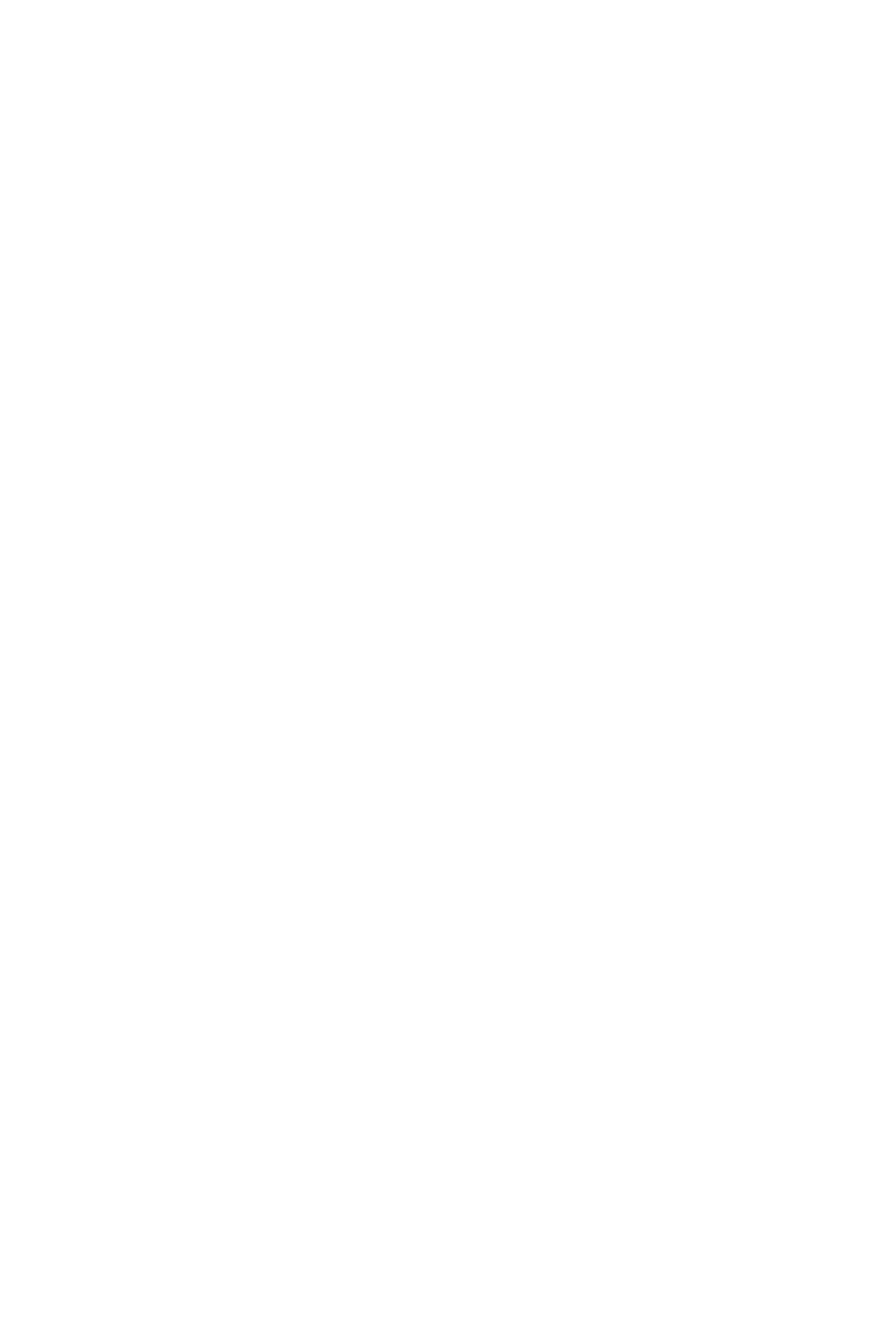
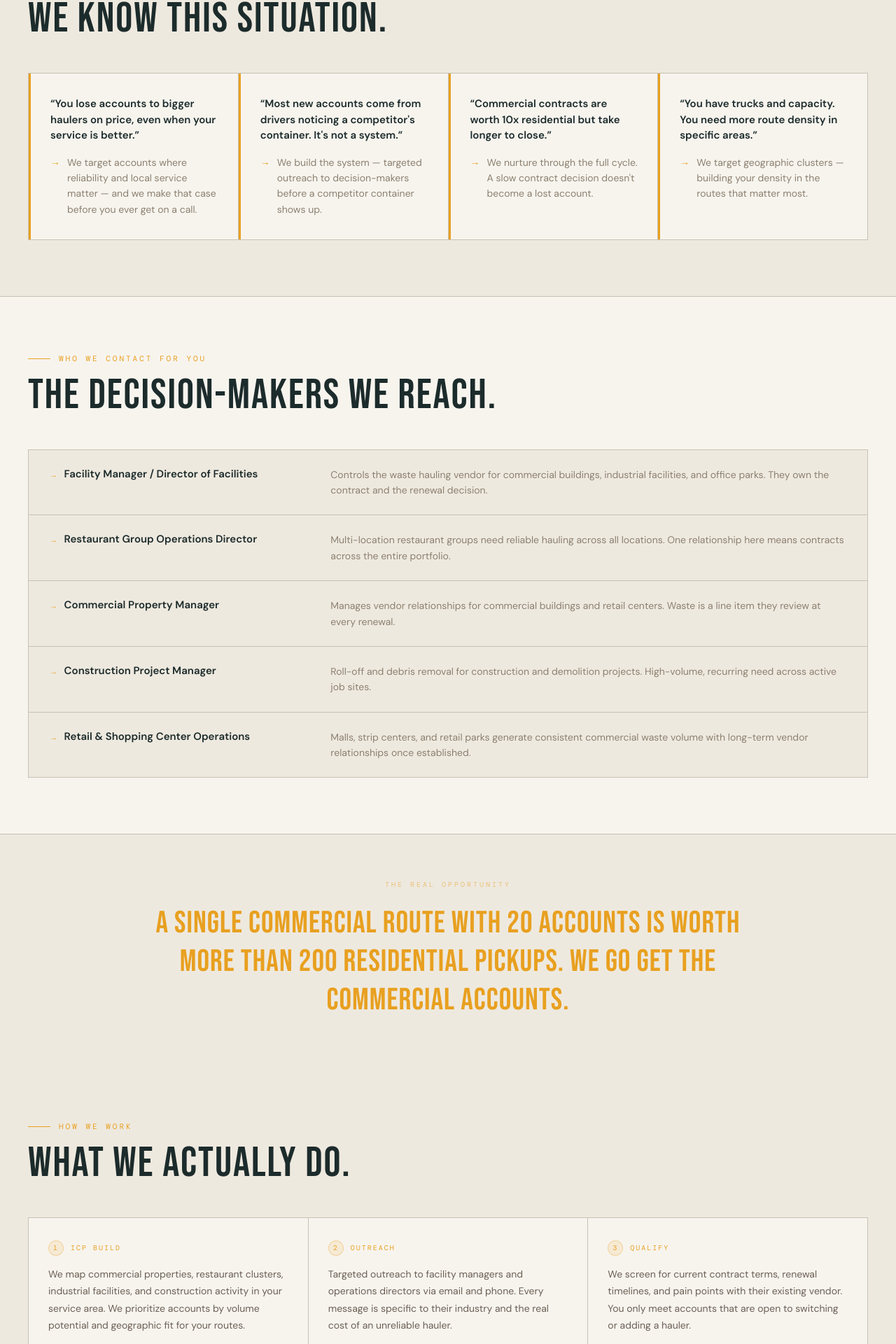
Before and after one commit to KierinF/deeno-brands, a Next.js app: page /commercial-waste-management in a window 1280 px wide. Before the commit this address had no page. Shown: the part 809-2729 px from the top of the page at 70% size. Before the commit the page ends 800 px from the top, so only its background shows below. Built offline with nearby package versions, Linux system fonts and the light colour scheme.

Commit message:
add commercial waste management industry page

```diff
--- /dev/null
+++ b/app/commercial-waste-management/page.tsx
@@ -0,0 +1,99 @@
+import type { Metadata } from "next";
+import IndustryPage, { type IndustryPageData } from "../components/IndustryPage";
+
+export const metadata: Metadata = {
+  title: "Commercial Waste Management Lead Generation | Deeno",
+  description:
+    "We contact facility managers, property owners, and commercial operators in your market and book them on your calendar. Fully managed outbound for waste haulers and waste management companies.",
+};
+
+const data: IndustryPageData = {
+  trade: "Waste Management",
+  image: "/waste-management.png",
+  headline: "There are commercial accounts in your market hauling with someone else. Let's fix that.",
+  sub: "We identify commercial properties, restaurants, and facilities in your service area and get your company in front of the people who control the hauling contracts.",
+  pains: [
+    {
+      problem: "You lose accounts to bigger haulers on price, even when your service is better.",
+      solution: "We target accounts where reliability and local service matter — and we make that case before you ever get on a call.",
+    },
+    {
+      problem: "Most new accounts come from drivers noticing a competitor's container. It's not a system.",
+      solution: "We build the system — targeted outreach to decision-makers before a competitor container shows up.",
+    },
+    {
+      problem: "Commercial contracts are worth 10x residential but take longer to close.",
+      solution: "We nurture through the full cycle. A slow contract decision doesn't become a lost account.",
+    },
+    {
+      problem: "You have trucks and capacity. You need more route density in specific areas.",
+      solution: "We target geographic clusters — building your density in the routes that matter most.",
+    },
+  ],
+  personas: [
+    {
+      title: "Facility Manager / Director of Facilities",
+      desc: "Controls the waste hauling vendor for commercial buildings, industrial facilities, and office parks. They own the contract and the renewal decision.",
+    },
+    {
+      title: "Restaurant Group Operations Director",
+      desc: "Multi-location restaurant groups need reliable hauling across all locations. One relationship here means contracts across the entire portfolio.",
+    },
+    {
+      title: "Commercial Property Manager",
+      desc: "Manages vendor relationships for commercial buildings and retail centers. Waste is a line item they review at every renewal.",
+    },
+    {
+      title: "Construction Project Manager",
+      desc: "Roll-off and debris removal for construction and demolition projects. High-volume, recurring need across active job sites.",
+    },
+    {
+      title: "Retail & Shopping Center Operations",
+      desc: "Malls, strip centers, and retail parks generate consistent commercial waste volume with long-term vendor relationships once established.",
+    },
+  ],
+  processSteps: [
+    {
+      label: "ICP Build",
+      detail:
+        "We map commercial properties, restaurant clusters, industrial facilities, and construction activity in your service area. We prioritize accounts by volume potential and geographic fit for your routes.",
+    },
+    {
+      label: "Outreach",
+      detail:
+        "Targeted outreach to facility managers and operations directors via email and phone. Every message is specific to their industry and the real cost of an unreliable hauler.",
+    },
+    {
+      label: "Qualify",
+      detail:
+        "We screen for current contract terms, renewal timelines, and pain points with their existing vendor. You only meet accounts that are open to switching or adding a hauler.",
+    },
+  ],
+  callout: "A single commercial route with 20 accounts is worth more than 200 residential pickups. We go get the commercial accounts.",
+  faq: [
+    {
+      q: "Do you target commercial or residential?",
+      a: "Commercial only. Facility managers, restaurant operators, property managers, and commercial developers — not residential customers.",
+    },
+    {
+      q: "What types of waste management accounts do you target?",
+      a: "Commercial hauling contracts, roll-off rental accounts, recycling programs, and specialty waste. We focus on recurring commercial relationships.",
+    },
+    {
+      q: "How long until my first meeting?",
+      a: "Most clients see their first qualified meeting within 30 days of launch.",
+    },
+    {
+      q: "Will you work with another waste hauler in my market?",
+      a: "No. One waste management company per market. Once your territory is claimed, it's closed.",
+    },
+    {
+      q: "The big national haulers dominate our market. Can outbound still work?",
+      a: "Yes. Local operators win on service, flexibility, and relationships — not price. We make that case to the right people.",
+    },
+  ],
+};
+
+export default function CommercialWasteManagement() {
+  return <IndustryPage data={data} />;
+}
```
